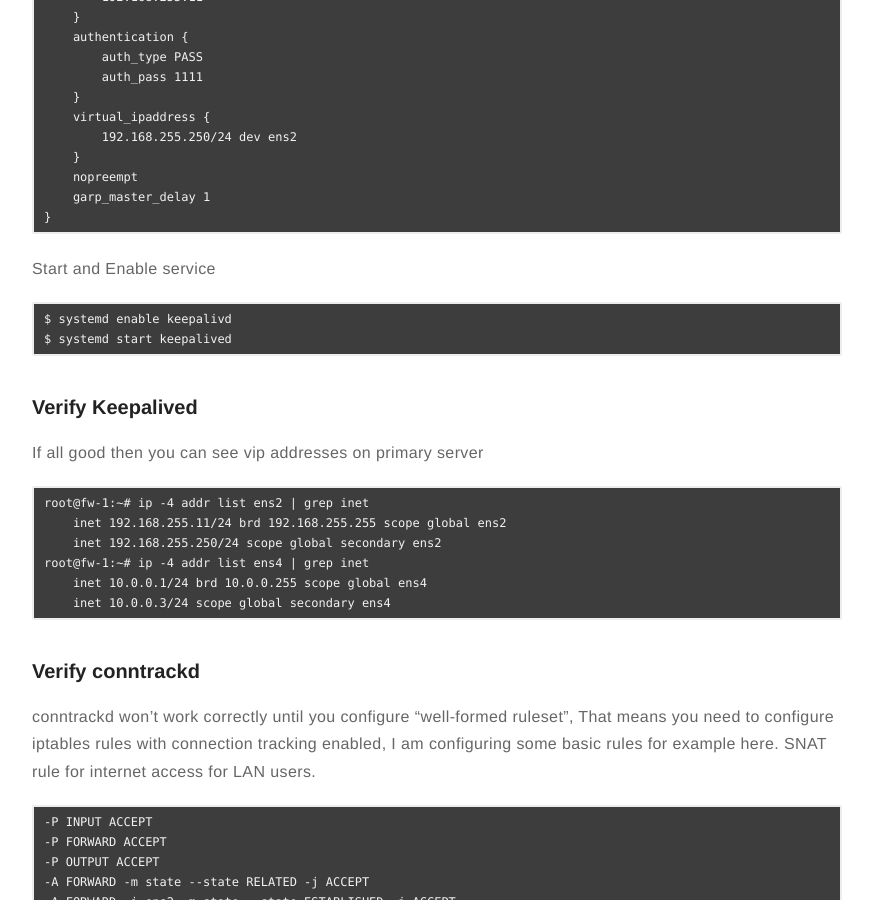
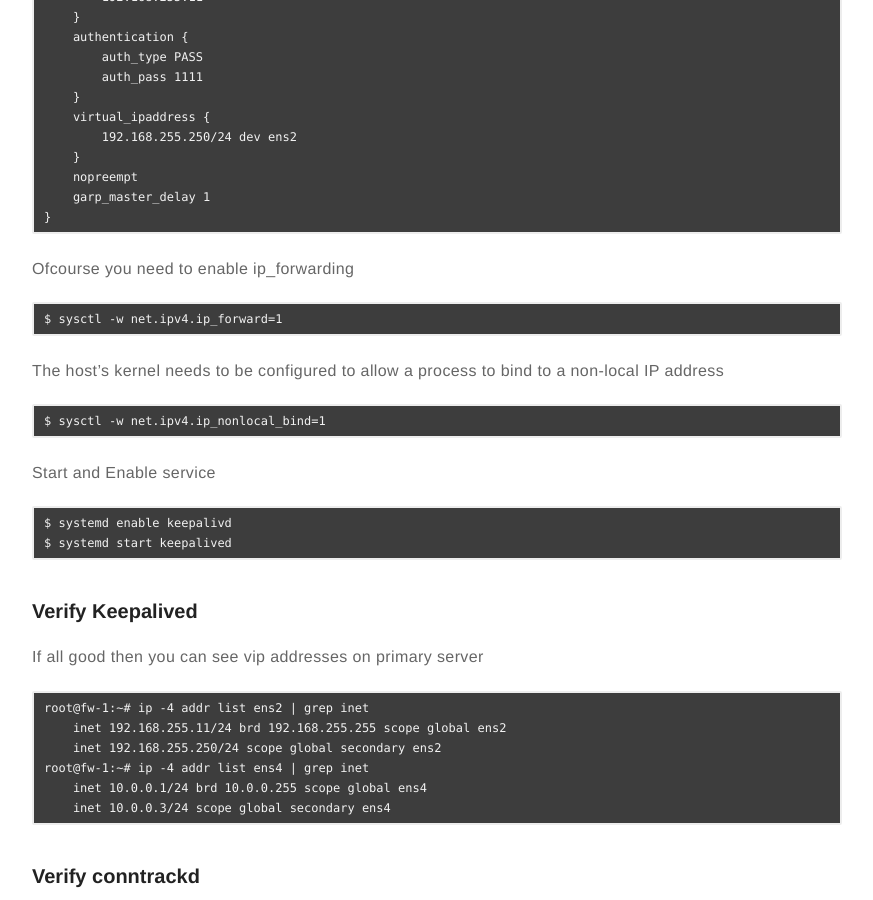
Before and after one commit to satishdotpatel/satishdotpatel.github.io, a Jekyll site: the page built from _posts/2021-10-07-ha-with-keepalived-and-conntrackd.markdown, in a window 1280 px wide and 900 px high, scrolled down 6081 px. Shown: the whole window, without its empty margins (203-1076 px from the left). Built offline with Jekyll 4.4.1, drawn with Linux system fonts in a browser that asks for light colours; comment, search, counter and statistics services are not loaded.

Commit message:
adding keepalived and conntrackd

````diff
--- a/_posts/2021-10-07-ha-with-keepalived-and-conntrackd.markdown
+++ b/_posts/2021-10-07-ha-with-keepalived-and-conntrackd.markdown
@@ -279,6 +279,18 @@ vrrp_instance EXT {
 }
 ```
 
+Ofcourse you need to enable ip_forwarding
+
+```
+$ sysctl -w net.ipv4.ip_forward=1
+```
+
+The host’s kernel needs to be configured to allow a process to bind to a non-local IP address
+
+```
+$ sysctl -w net.ipv4.ip_nonlocal_bind=1
+```
+
 Start and Enable service
 
 ```
````
